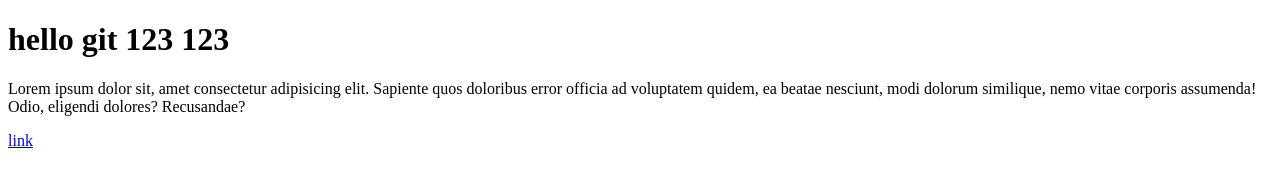
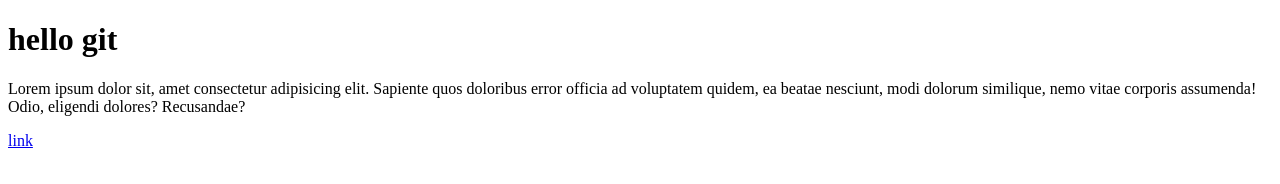
Before and after one commit to a19860101/0624, a plain HTML site: page index.html in a window 1280 px wide. Drawn offline with Linux system fonts and the light colour scheme.

Commit message:
vscode 測試

```diff
--- a/index.html
+++ b/index.html
@@ -6,7 +6,7 @@
     <title>Document</title>
 </head>
 <body>
-    <h1>hello git 123 123</h1>
+    <h1>hello git</h1>
     <p>
         Lorem ipsum dolor sit, amet consectetur adipisicing elit. Sapiente quos doloribus error officia ad voluptatem quidem, ea beatae nesciunt, modi dolorum similique, nemo vitae corporis assumenda! Odio, eligendi dolores? Recusandae?
     </p>
```
